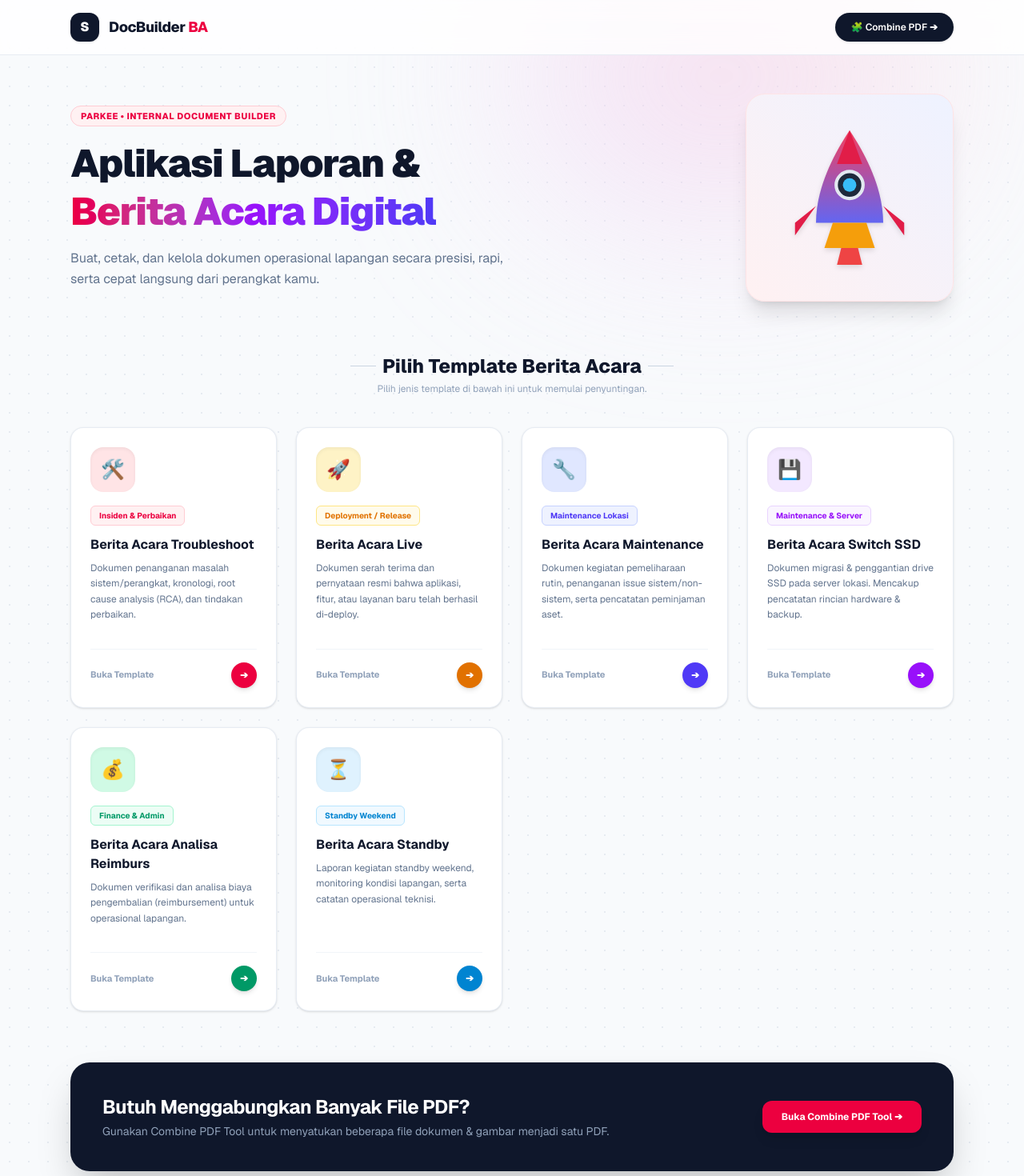
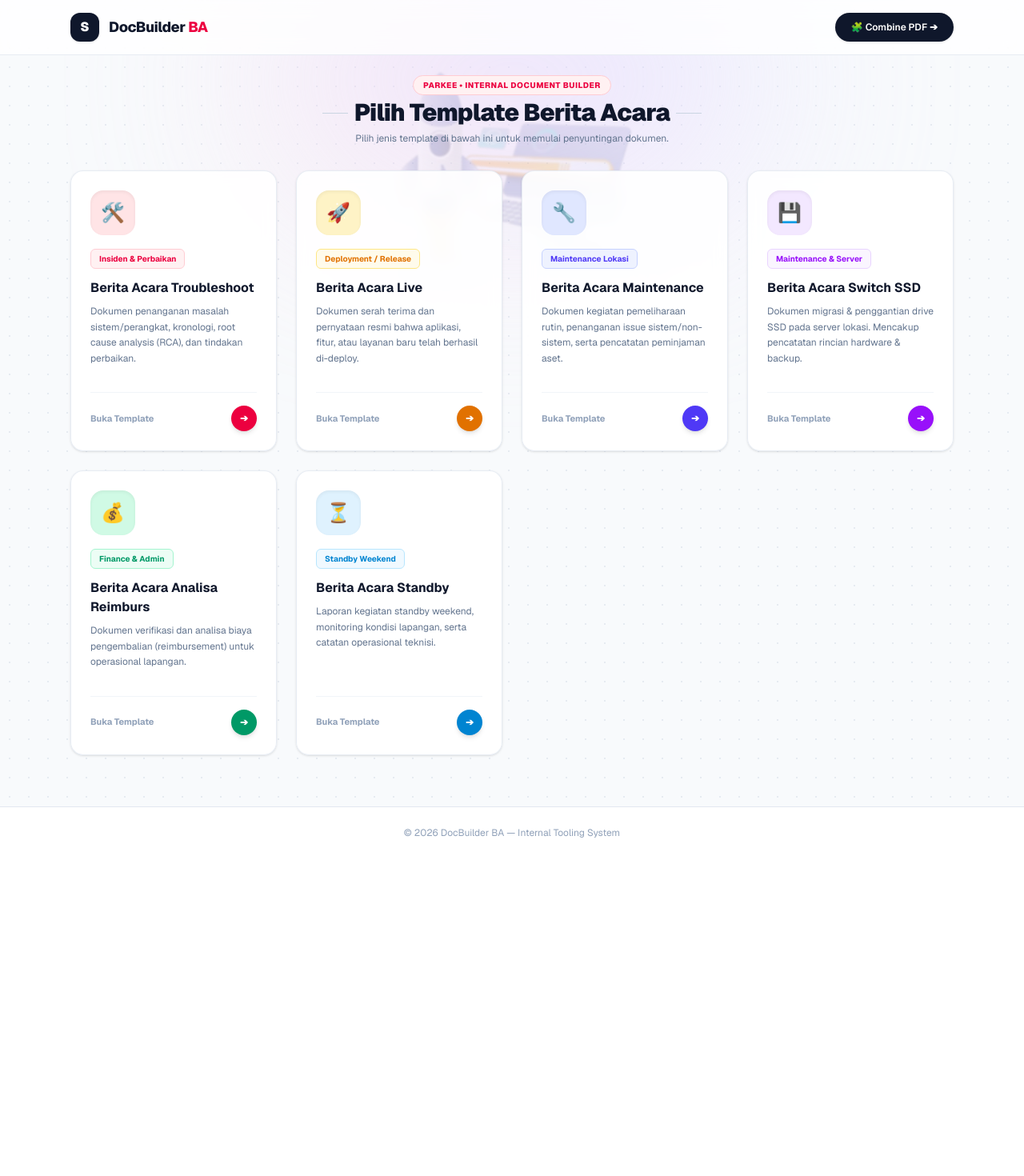
Before and after one commit to muhamadesa1/doc-builder-app, a Next.js app: page / in a window 1280 px wide. Shown: the top 1470 px of the page at 80% size. After the commit the page ends 1073 px from the top, so only its background shows below. Built offline with nearby package versions, Linux system fonts and the light colour scheme.

Commit message:
Fix homepage

```diff
--- a/app/page.tsx
+++ b/app/page.tsx
@@ -69,11 +69,21 @@ const templates = [
 export default function HomePage() {
   return (
     <div className="min-h-screen bg-slate-50 dark:bg-slate-950 text-slate-900 dark:text-slate-100 flex flex-col font-sans relative overflow-hidden">
-      {/* Background Vector Dot Grid Pattern */}
+      {/* Background Dot Grid Pattern */}
       <div className="absolute inset-0 z-0 opacity-40 dark:opacity-20 pointer-events-none bg-[radial-gradient(#cbd5e1_1px,transparent_1px)] dark:bg-[radial-gradient(#334155_1px,transparent_1px)] [background-size:24px_24px]" />
 
-      {/* Background Soft Glow Orbs */}
-      <div className="absolute top-[-80px] right-[10%] w-[500px] h-[350px] bg-gradient-to-tr from-purple-200 to-rose-200 dark:from-purple-950 dark:to-rose-950 blur-[120px] rounded-full pointer-events-none opacity-60 z-0" />
+      {/* Background Soft Glow Orb */}
+      <div className="absolute top-[-50px] left-1/2 -translate-x-1/2 w-[600px] h-[300px] bg-gradient-to-tr from-rose-200 via-purple-200 to-indigo-200 dark:from-rose-950 dark:via-purple-950 dark:to-indigo-950 blur-[130px] rounded-full pointer-events-none opacity-60 z-0" />
+
+      {/* Gambar Ilustrasi Roket 3D di Background */}
+      <div className="absolute top-12 left-1/2 -translate-x-1/2 z-0 opacity-20 dark:opacity-15 pointer-events-none w-[360px] md:w-[450px]">
+        {/* eslint-disable-next-line @next/next/no-img-element */}
+        <img
+          src="/rocket-hero.png"
+          alt="Rocket Background"
+          className="w-full h-auto object-contain blur-[1px]"
+        />
+      </div>
 
       {/* Top Navbar */}
       <header className="border-b border-slate-200/80 dark:border-slate-800/80 bg-white/80 dark:bg-slate-900/80 backdrop-blur-md sticky top-0 z-20">
@@ -96,67 +106,22 @@ export default function HomePage() {
         </div>
       </header>
 
-      {/* Main Content */}
-      <main className="flex-1 max-w-6xl w-full mx-auto px-6 pt-8 pb-20 z-10">
-        {/* Hero Section dengan Ilustrasi Roket SVG Native (100% Offline / Reliable) */}
-        <div className="grid grid-cols-1 md:grid-cols-12 gap-8 items-center mb-16 pt-4">
-          <div className="md:col-span-7 space-y-4 text-center md:text-left">
-            <span className="inline-block px-3 py-1 bg-rose-50 dark:bg-rose-950/60 border border-rose-200 dark:border-rose-800 text-rose-600 dark:text-rose-300 text-[11px] font-extrabold tracking-wider uppercase rounded-full">
-              PARKEE • INTERNAL DOCUMENT BUILDER
-            </span>
-            <h1 className="text-3xl md:text-5xl font-black text-slate-900 dark:text-white tracking-tight leading-tight">
-              Aplikasi Laporan &amp; <br />
-              <span className="bg-gradient-to-r from-rose-600 via-purple-600 to-indigo-600 bg-clip-text text-transparent">
-                Berita Acara Digital
-              </span>
+      {/* Main Content Area */}
+      <main className="flex-1 max-w-6xl w-full mx-auto px-6 pt-6 pb-16 z-10">
+        {/* Header Judul Langsung di Atas Kartu */}
+        <div className="text-center mb-8 space-y-1.5">
+          <span className="inline-block px-3 py-1 bg-rose-50 dark:bg-rose-950/60 border border-rose-200 dark:border-rose-800 text-rose-600 dark:text-rose-300 text-[10px] font-extrabold tracking-wider uppercase rounded-full mb-1">
+            PARKEE • INTERNAL DOCUMENT BUILDER
+          </span>
+          <div className="inline-flex items-center justify-center gap-2 w-full">
+            <span className="h-px w-8 bg-slate-300 dark:bg-slate-700" />
+            <h1 className="text-2xl md:text-3xl font-black text-slate-900 dark:text-white tracking-tight">
+              Pilih Template Berita Acara
             </h1>
-            <p className="text-slate-500 dark:text-slate-400 text-sm md:text-base leading-relaxed max-w-xl">
-              Buat, cetak, dan kelola dokumen operasional lapangan secara presisi, rapi, serta cepat langsung dari perangkat kamu.
-            </p>
-          </div>
-
-          {/* Inline SVG Roket */}
-          <div className="md:col-span-5 flex justify-center md:justify-end relative">
-            <div className="relative w-full max-w-[260px] p-6 bg-gradient-to-tr from-rose-50 to-indigo-50 dark:from-slate-800 dark:to-slate-800 rounded-3xl border border-rose-100 dark:border-slate-700 shadow-xl flex items-center justify-center">
-              <svg
-                viewBox="0 0 200 200"
-                fill="none"
-                xmlns="http://www.w3.org/2000/svg"
-                className="w-full h-auto drop-shadow-md hover:scale-105 transition-transform duration-300"
-              >
-                <path
-                  d="M100 20C120 50 140 90 140 130H60C60 90 80 50 100 20Z"
-                  fill="url(#rocket_grad)"
-                />
-                <path d="M100 20L115 60H85L100 20Z" fill="#E11D48" />
-                <circle cx="100" cy="85" r="16" fill="#1E293B" stroke="#E2E8F0" strokeWidth="4" />
-                <circle cx="100" cy="85" r="8" fill="#38BDF8" />
-                <path d="M60 110L35 145V130L60 110Z" fill="#E11D48" />
-                <path d="M140 110L165 145V130L140 110Z" fill="#E11D48" />
-                <path d="M80 130L70 160H130L120 130H80Z" fill="#F59E0B" />
-                <path d="M90 160L85 180H115L110 160H90Z" fill="#EF4444" />
-                <defs>
-                  <linearGradient id="rocket_grad" x1="100" y1="20" x2="100" y2="130" gradientUnits="userSpaceOnUse">
-                    <stop stopColor="#F43F5E" />
-                    <stop offset="1" stopColor="#6366F1" />
-                  </linearGradient>
-                </defs>
-              </svg>
-            </div>
-          </div>
-        </div>
-
-        {/* Section Title */}
-        <div className="text-center mb-10 space-y-1">
-          <div className="inline-flex items-center gap-2">
-            <span className="h-px w-8 bg-slate-300 dark:bg-slate-700" />
-            <h2 className="text-2xl font-extrabold text-slate-900 dark:text-white">
-              Pilih Template Berita Acara
-            </h2>
             <span className="h-px w-8 bg-slate-300 dark:bg-slate-700" />
           </div>
-          <p className="text-xs text-slate-400">
-            Pilih jenis template di bawah ini untuk memulai penyuntingan.
+          <p className="text-xs text-slate-500 dark:text-slate-400">
+            Pilih jenis template di bawah ini untuk memulai penyuntingan dokumen.
           </p>
         </div>
 
@@ -165,7 +130,7 @@ export default function HomePage() {
           {templates.map((item, idx) => (
             <div
               key={idx}
-              className="group relative bg-white dark:bg-slate-900 border border-slate-200/80 dark:border-slate-800 rounded-2xl p-6 shadow-sm hover:shadow-xl transition-all duration-300 flex flex-col justify-between hover:-translate-y-1"
+              className="group relative bg-white/90 dark:bg-slate-900/90 backdrop-blur-sm border border-slate-200/80 dark:border-slate-800 rounded-2xl p-6 shadow-sm hover:shadow-xl transition-all duration-300 flex flex-col justify-between hover:-translate-y-1"
             >
               <div>
                 <div
@@ -202,24 +167,6 @@ export default function HomePage() {
             </div>
           ))}
         </div>
-
-        {/* Bottom Banner Callout */}
-        <div className="mt-16 bg-slate-900 dark:bg-slate-900 text-white rounded-3xl p-8 md:p-10 shadow-2xl flex flex-col md:flex-row items-center justify-between gap-6 relative overflow-hidden">
-          <div className="space-y-1 text-center md:text-left z-10">
-            <h3 className="text-xl md:text-2xl font-bold tracking-tight">
-              Butuh Menggabungkan Banyak File PDF?
-            </h3>
-            <p className="text-xs md:text-sm text-slate-400">
-              Gunakan Combine PDF Tool untuk menyatukan beberapa file dokumen &amp; gambar menjadi satu PDF.
-            </p>
-          </div>
-          <Link
-            href="/editor/combine-pdf"
-            className="px-6 py-3 bg-rose-600 hover:bg-rose-700 text-white font-bold text-xs rounded-xl shadow-lg transition-all active:scale-95 shrink-0 z-10"
-          >
-            Buka Combine PDF Tool ➔
-          </Link>
-        </div>
       </main>
 
       {/* Footer */}
```
Also changed, not shown: public/rocket-hero.png (added).
